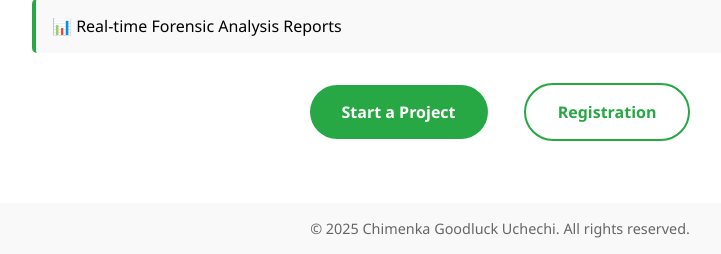
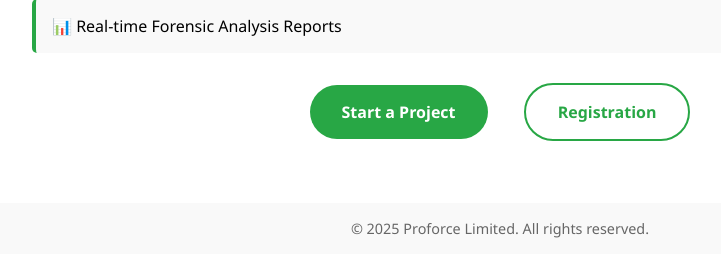
Before and after one commit to chim2025/AI-Powered-Digital-Evidence-authentication-system-using-Django-and-JS, a Django app: page / in a window 1280 px wide. Shown: the part 703-957 px from the top of the page, without its empty margins (140-861 px from the left). Run offline with Django 5.2, Linux system fonts and the light colour scheme; parts of the project's set-up code (start-up, migrations or seed data) failed here and were passed over.

Commit message:
Change the developer name to reflect organization name

```diff
--- a/frontend/templates/index.html
+++ b/frontend/templates/index.html
@@ -68,7 +68,7 @@
     </main>
 
     <footer>
-        <p>&copy; 2025 Chimenka Goodluck Uchechi. All rights reserved.</p>
+        <p>&copy; 2025 Proforce Limited. All rights reserved.</p>
     </footer>
     <script src="/static/js/background.js" ></script>
 </body>
--- a/frontend/templates/login.html
+++ b/frontend/templates/login.html
@@ -43,7 +43,7 @@
       </button>
     </form>
 
-    <p class="footer">Developed by <strong>Chimenka Goodluck</strong></p>
+    <p class="footer">Developed by <strong>Proforce Limited</strong></p>
   </div>
   {% if messages %}
   <div class="custom-alert-container">
--- a/frontend/templates/register.html
+++ b/frontend/templates/register.html
@@ -260,7 +260,7 @@
 <script src="/static/js/register.js"></script>
 <script src="/static/js/validator.js"></script>
 <footer>
-  <p>&copy; 2025 Chimenka Goodluck Uchechi. All rights reserved.</p>
+  <p>&copy; 2025 Proforce Limited. All rights reserved.</p>
 </footer>
 
 <script>
```
Also changed, not shown: backend/cred.txt (line endings or trailing spaces).
